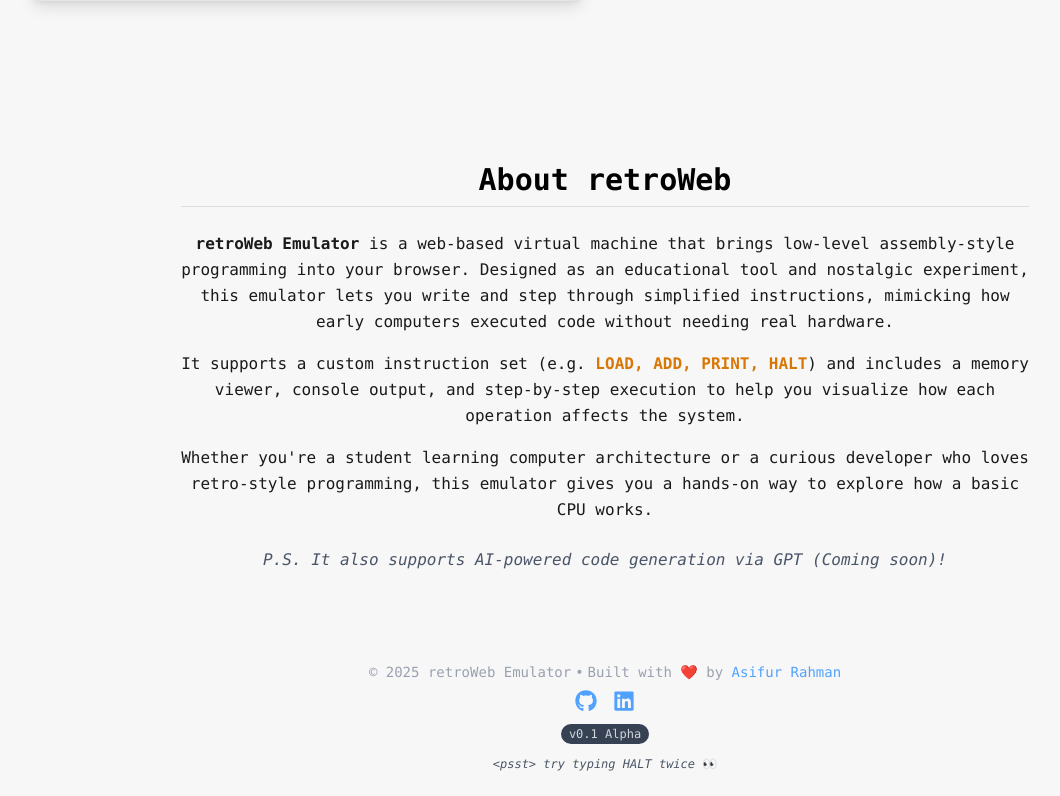
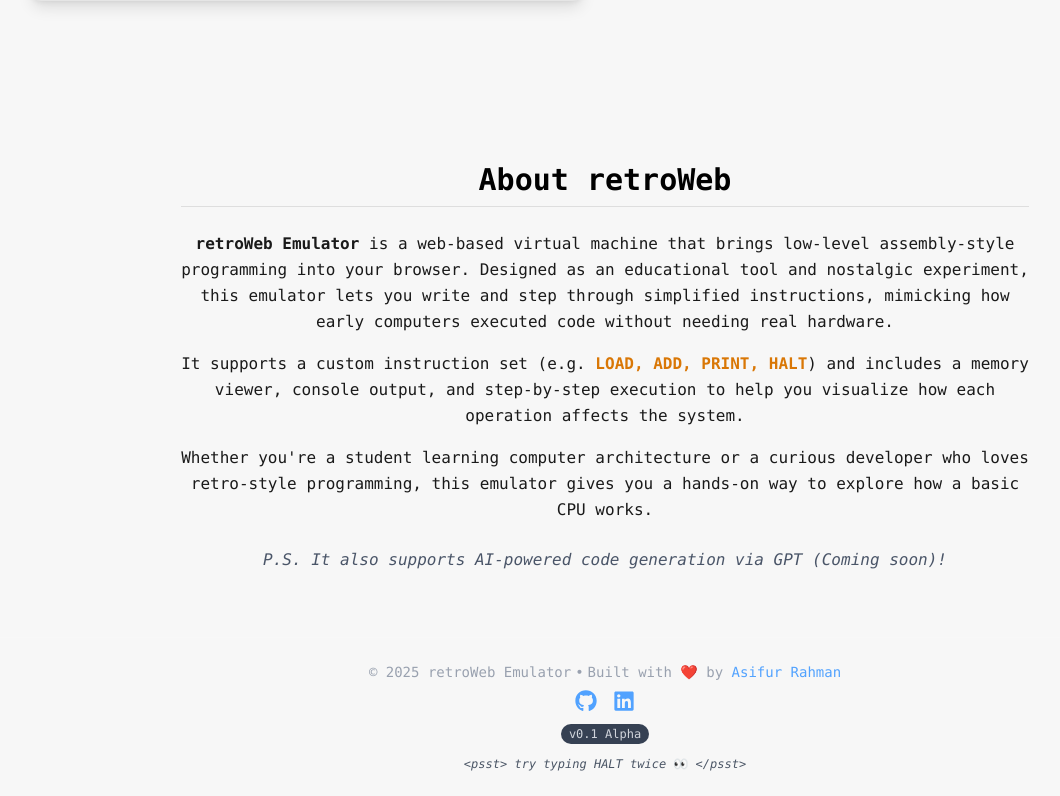
Before and after one commit to asifrahman2003/retroweb-emulator, a React (Vite) app in the folder frontend/: page / in a window 1280 px wide. Shown: the part 702-1498 px from the top of the page, without its empty margins (35-1095 px from the left). Built offline with nearby package versions, Linux system fonts and the light colour scheme; no server answers.

Commit message:
frontend version one complete

```diff
--- a/frontend/src/components/Footer.jsx
+++ b/frontend/src/components/Footer.jsx
@@ -66,7 +66,7 @@
 
 
       <p className="text-xs mt-3 text-gray-600 italic hover:text-pink-400 transition duration-300 font-mono">
-        {`<psst> try typing HALT twice 👀`}
+        {`<psst> try typing HALT twice 👀 </psst>`}
       </p>
     </footer>
   );
```
